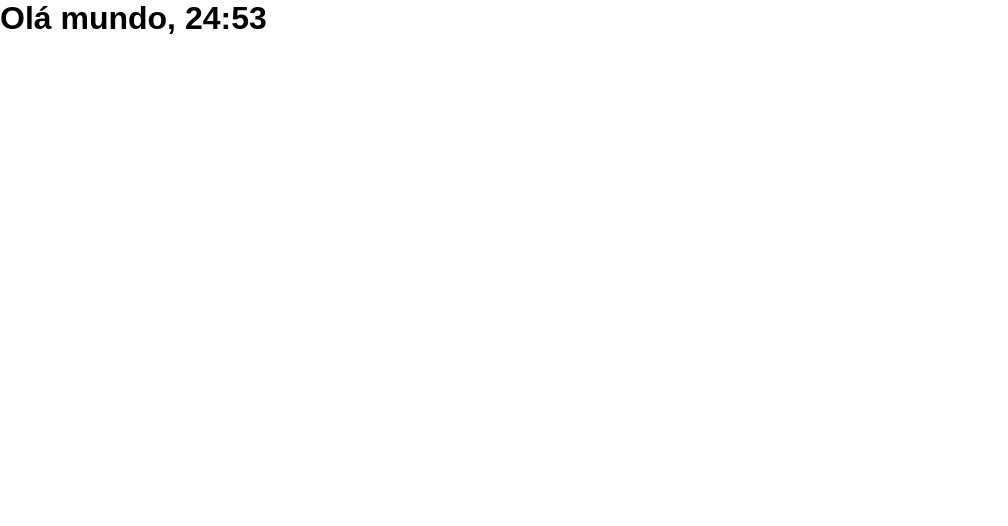
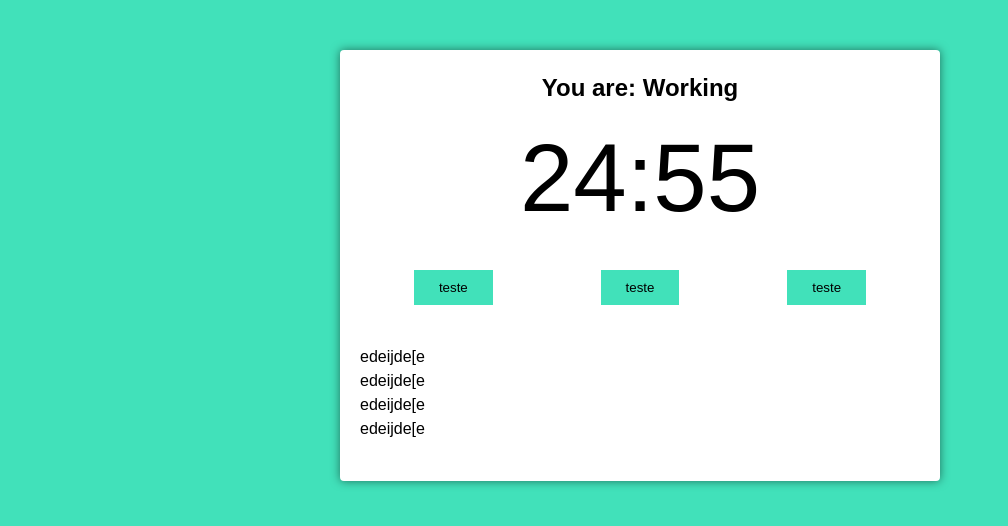
Before and after one commit to Henrique1204/Pomodoro-App, a React (Create React App) app: page / in a window 1280 px wide. Shown: the top 526 px of the page, without its empty margins (0-1008 px from the left). Built offline with nearby package versions, Linux system fonts and the light colour scheme.

Commit message:
Adicionar estilos iniciais do projeto

```diff
--- a/src/App.tsx
+++ b/src/App.tsx
@@ -2,7 +2,16 @@ import React from 'react';
 import PomodoroTimer from './Components/PomodoroTimer';
 
 const App = (): JSX.Element => {
-  return <PomodoroTimer defaultPomodoroTimer={1500} />;
+  return (
+    <div className="container">
+      <PomodoroTimer
+        pomodoroTimer={1500}
+        shortRestTimer={300}
+        longRestTimer={900}
+        cycles={4}
+      />
+    </div>
+  );
 };
 
 export default App;
--- /dev/null
+++ b/src/Components/Button.tsx
@@ -0,0 +1,17 @@
+import React from 'react';
+
+interface Props {
+  text: string;
+  onClick?: () => void;
+  className?: string;
+}
+
+const Button = (props: Props): JSX.Element => {
+  return (
+    <button className={props.className} onClick={props.onClick}>
+      {props.text}
+    </button>
+  );
+};
+
+export default Button;
--- a/src/Components/PomodoroTimer.tsx
+++ b/src/Components/PomodoroTimer.tsx
@@ -1,19 +1,41 @@
 import React from 'react';
 import useInterval from '../hooks/useInterval';
-import { secondsToTime } from '../utils/secondsToTime';
+import Button from './Button';
+import Timer from './Timer';
 
 interface Props {
-  defaultPomodoroTimer: number;
+  pomodoroTimer: number;
+  shortRestTimer: number;
+  longRestTimer: number;
+  cycles: number;
 }
 
 const pomodoroTimer = (props: Props): JSX.Element => {
-  const [mainTime, setMainTime] = React.useState(props.defaultPomodoroTimer);
+  const [mainTime, setMainTime] = React.useState(props.pomodoroTimer);
 
   useInterval(() => {
     setMainTime((valueState) => valueState - 1);
   }, 1000);
 
-  return <h1>Olá mundo, {secondsToTime(mainTime)}</h1>;
+  return (
+    <div className="pomodoro">
+      <h2>You are: Working</h2>
+      <Timer mainTime={mainTime} />
+
+      <div className="controls">
+        <Button text="teste" onClick={() => console.log('Oi')} />
+        <Button text="teste" onClick={() => console.log('Oi')} />
+        <Button text="teste" onClick={() => console.log('Oi')} />
+      </div>
+
+      <div className="details">
+        <p>edeijde[e</p>
+        <p>edeijde[e</p>
+        <p>edeijde[e</p>
+        <p>edeijde[e</p>
+      </div>
+    </div>
+  );
 };
 
 export default pomodoroTimer;
--- /dev/null
+++ b/src/Components/Timer.tsx
@@ -0,0 +1,12 @@
+import React from 'react';
+import { secondsToTime } from '../utils/secondsToTime';
+
+interface Props {
+  mainTime: number;
+}
+
+const Timer = (props: Props): JSX.Element => {
+  return <div className="timer">{secondsToTime(props.mainTime)}</div>;
+};
+
+export default Timer;
--- a/src/index.css
+++ b/src/index.css
@@ -1,10 +1,69 @@
 *, *::after, *::before {
   margin: 0;
   padding: 0;
+  box-sizing: border-box;
   outline: none;
-  box-sizing: border-box;
 }
 
 body {
   font-family: sans-serif;
+  line-height: 1.5;
+  background-color: #41E1BA;
+  transition: background-color 0.3s ease-in-out;
 }
+
+.working {
+  background-color: #EF5D50;
+}
+
+.hidden {
+  display: none;
+}
+
+.container {
+  max-width: 640px;
+  margin: 0 auto;
+}
+
+.pomodoro {
+  padding: 20px;
+  margin: 50px 20px;
+  border-radius: 4px;
+  background-color: #FFF;
+  box-shadow: 0 0 10px rgba(0, 0, 0, 0.5);
+}
+
+.pomodoro h2 {
+  font-size: 24px;
+  text-align: center;
+}
+
+.pomodoro .timer {
+  font-size: 6rem;
+  text-align: center;
+}
+
+.pomodoro .controls {
+  display: flex;
+  align-items: center;
+  justify-content: space-evenly;
+}
+
+.pomodoro button {
+  padding: 10px 25px;
+  border: none;
+  margin: 20px auto;
+  background-color: #41E1BA;
+  color: #000;
+  cursor: pointer;
+  transition: background-color 0.3s ease-in-out;
+}
+
+.working .pomodoro button {
+  background-color: #EF5D50;
+  color: #FFF;
+}
+
+.pomodoro .details {
+  margin: 20px 0;
+}
```
